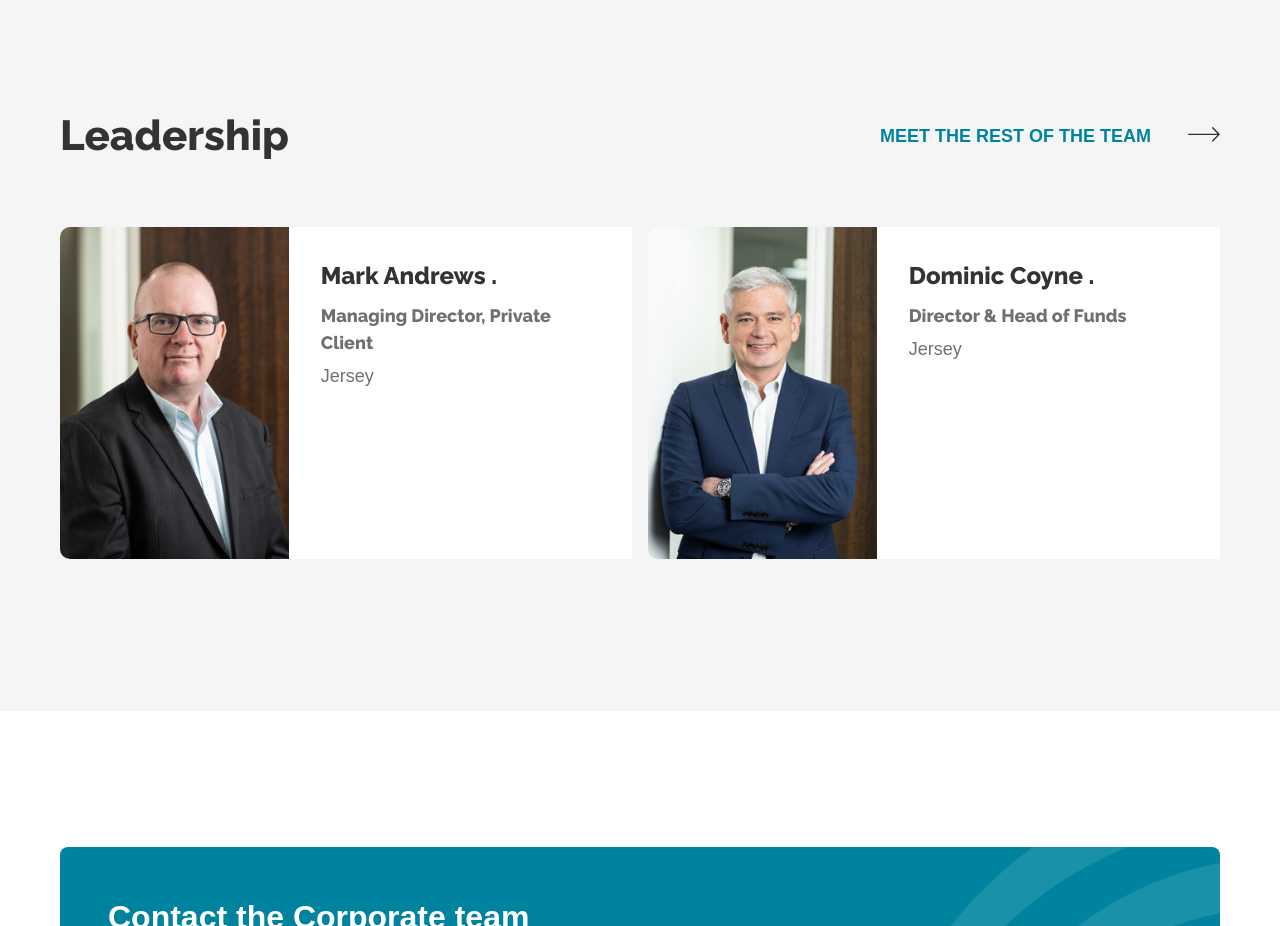
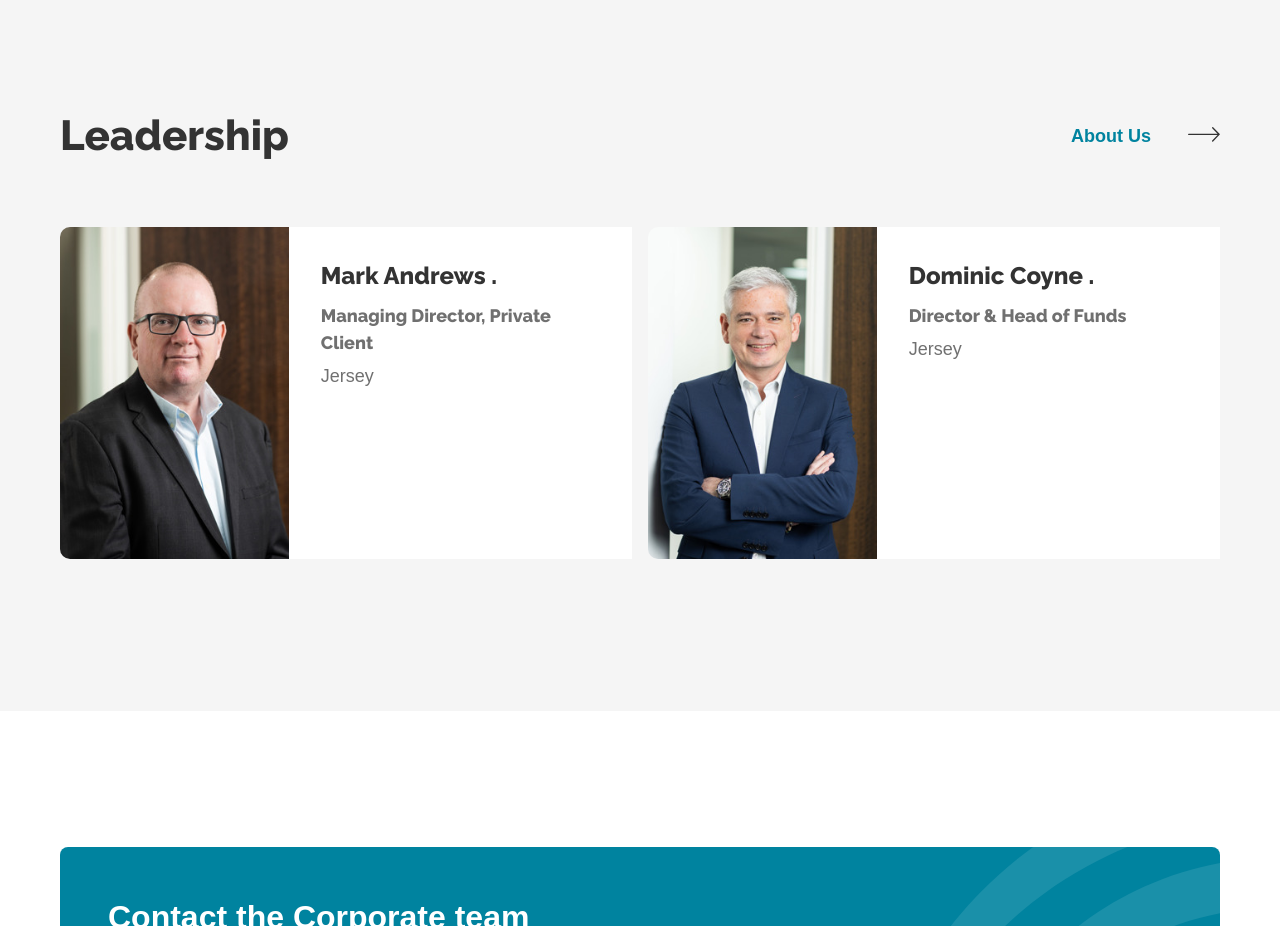
Before and after one commit to ervinjahic65/FCAS, a plain HTML site: page index.html in a window 1280 px wide. Shown: the part 5460-6386 px from the top of the page. Drawn offline with Linux system fonts and the light colour scheme; a script that the page names is missing.

Commit message:
redirect text fix

```diff
--- a/index.html
+++ b/index.html
@@ -250,7 +250,7 @@
                             <h2>Leadership</h2>
                             <p>
                                 <a class="Blue" href="about.html" target="_blank">
-                                    MEET THE REST OF THE TEAM
+                                    About Us
                                     <svg width="32" height="15" viewBox="0 0 32 15" fill="#333333" xmlns="http://www.w3.org/2000/svg">
                                         <path d="M25.693,13.988a.675.675,0,0,0-.628.4.668.668,0,0,0,.138.732l5.318,5.539H1.686a.667.667,0,1,0,0,1.333H30.521L25.2,27.535a.667.667,0,1,0,.964.922l6.844-7.127L26.167,14.2A.67.67,0,0,0,25.693,13.988Z" mask="" transform="translate(-1.011 -13.988)"></path>
                                     </svg>
@@ -281,7 +281,7 @@
                         </div>
                         <p class="hidedesk">
                             <a class="Blue" href="about.html" target="_blank">
-                                MEET THE REST OF THE TEAM
+                                About Us
                                 <svg xmlns="http://www.w3.org/2000/svg" width="32" height="14.676" viewBox="0 0 32 14.676" class="arrow-right">
                                     <path d="M25.693,13.988a.675.675,0,0,0-.628.4.668.668,0,0,0,.138.732l5.318,5.539H1.686a.667.667,0,1,0,0,1.333H30.521L25.2,27.535a.667.667,0,1,0,.964.922l6.844-7.127L26.167,14.2A.67.67,0,0,0,25.693,13.988Z" transform="translate(-1.011 -13.988)"></path>
                                 </svg>
```
